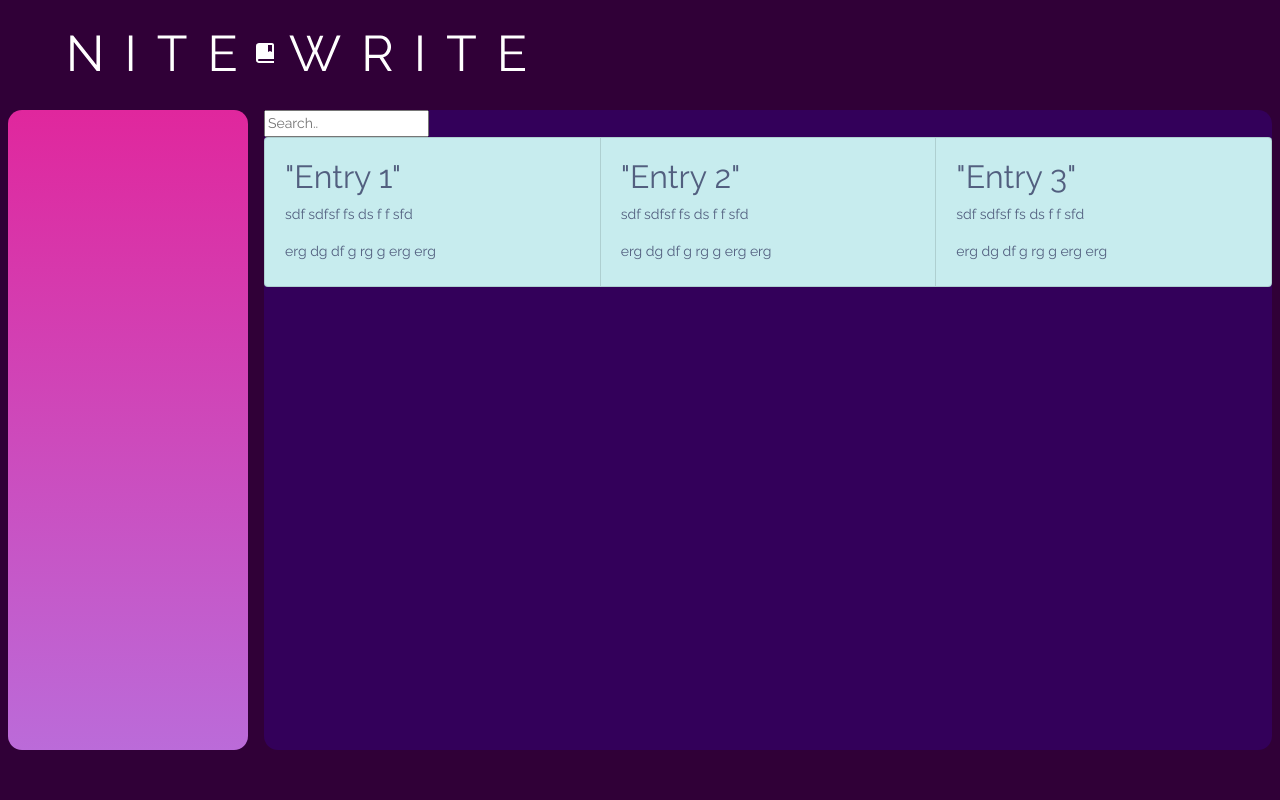
After one commit to jacquelynchow/pennappsxxi, a Flask app: page /entries in a window 1280 px wide. The commit adds this page. Run offline with Flask 2, Linux system fonts and the light colour scheme; some libraries are stand-ins or nearby versions.

Commit message:
unsure if entries is showing up

```diff
--- a/app/routes.py
+++ b/app/routes.py
@@ -27,3 +27,7 @@ def record():
 def saveData():
     entry_details = request.args.get('entry_details')
     return render_template('save.html', entry_details=entry_details)
+
+@app.route('/entries')
+def entries():
+    return render_template('entries.html')
--- a/app/static/styles/styles.css
+++ b/app/static/styles/styles.css
@@ -351,3 +351,10 @@ main#recording-space {
   margin-bottom: 10rem;
   margin-left: 2rem;
 }
+
+.card {
+  background: #c7ecee;
+  height: 150px;
+  width: 150px;
+
+}
--- /dev/null
+++ b/app/templates/entries.html
@@ -0,0 +1,45 @@
+{% extends 'layout.html' %}
+
+{% block heading %}
+  <h1>TEST</h1>
+{% endblock %}
+
+{% block body %}
+  <main>
+    <div id="sidebar">
+    </div>
+    <div id="content">
+
+        <div class="search">
+            <input type="text" placeholder="Search..">
+        </div>
+
+        <div class="card-group">
+            <div class="card" >
+              <div class="card-body">
+                <h2>"Entry 1"</h2>
+                <p>sdf sdfsf  fs ds f f sfd</p>
+                <p class="card-text">erg dg df g  rg g erg erg</p>
+              </div>
+            </div>
+            <div class="card" >
+                <div class="card-body">
+                  <h2>"Entry 2"</h2>
+                  <p>sdf sdfsf  fs ds f f sfd</p>
+                  <p class="card-text">erg dg df g  rg g erg erg</p>
+                </div>
+              </div>
+              <div class="card" >
+                <div class="card-body">
+                  <h2>"Entry 3"</h2>
+                  <p>sdf sdfsf  fs ds f f sfd</p>
+                  <p class="card-text">erg dg df g  rg g erg erg</p>
+                </div>
+              </div>
+
+        </div>
+
+    </div>
+
+  </main>
+{% endblock %}
```
Also changed, not shown: 3 other files.
